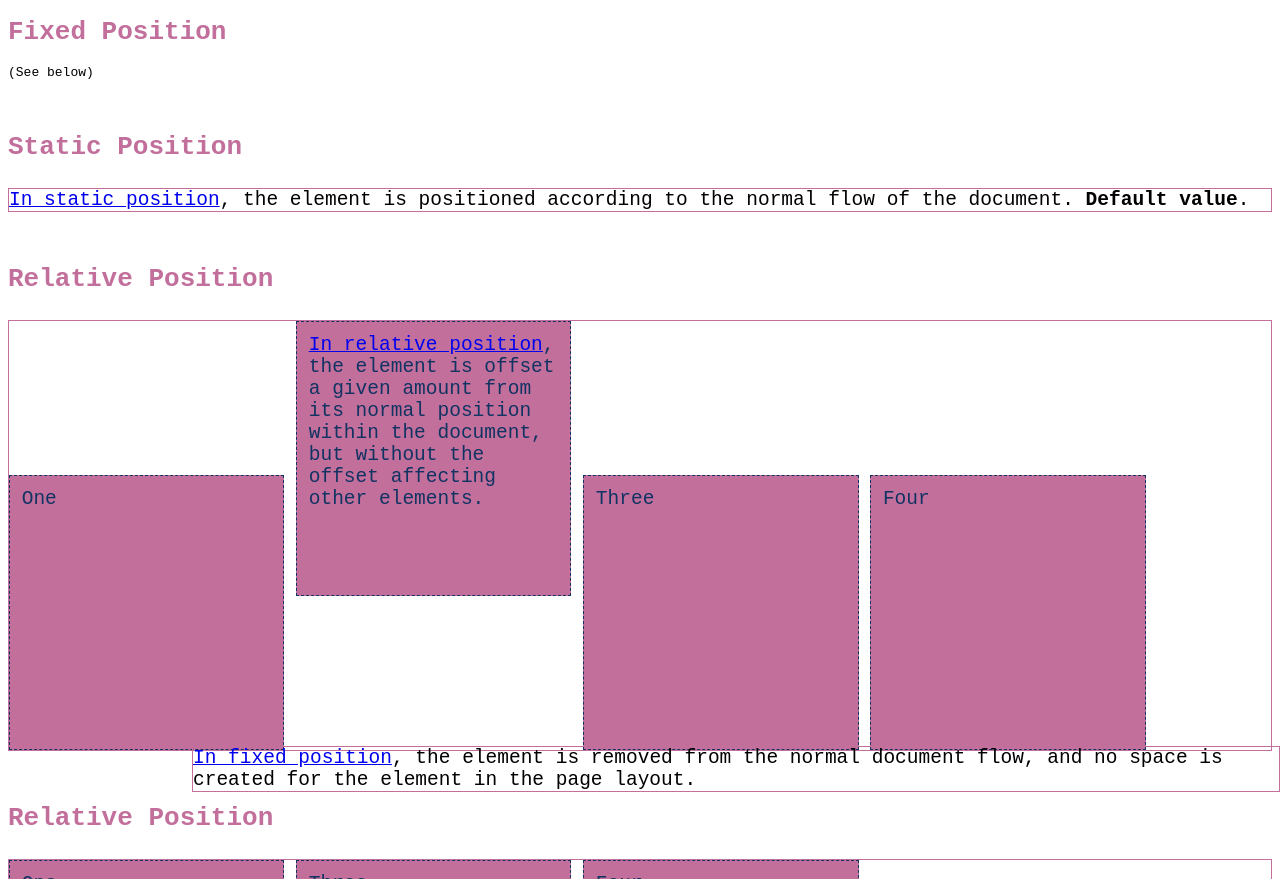
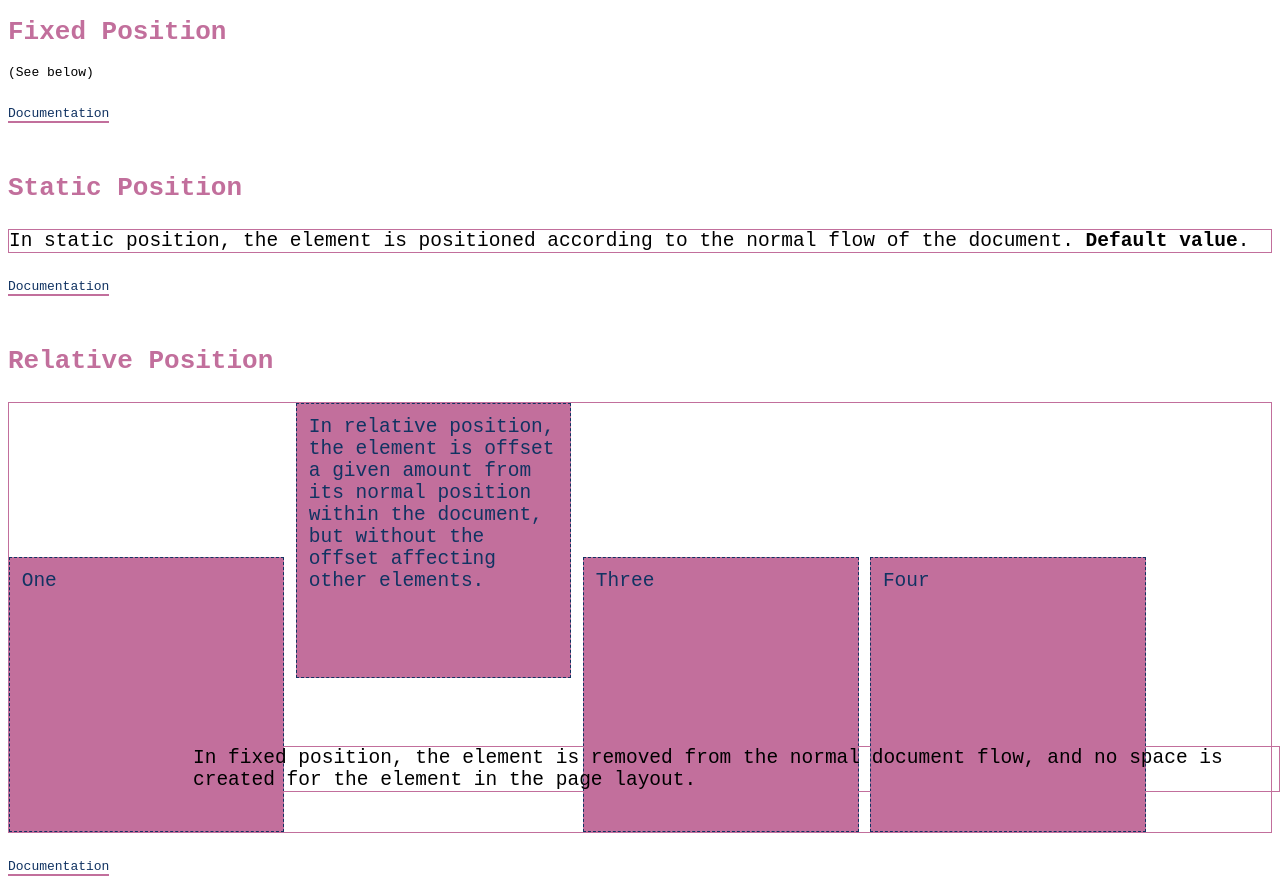
Before and after one commit to sebge2/css-sass-cookbook, a plain HTML site: page positioning.html in a window 1280 px wide. Shown: the top 879 px of the page. Drawn offline with Linux system fonts and the light colour scheme.

Commit message:
Deploying to gh-pages from @ sebge2/css-sass-cookbook@f3b81fd25302be5e3abd37396fdd50a10532f77c 🚀

```diff
--- a/css/animation.css
+++ b/css/animation.css
@@ -7,6 +7,19 @@ h1 {
 }
 h1:not(:first-of-type) {
   margin-top: 4rem;
+}
+
+.doc-link {
+  margin-top: 2rem;
+}
+.doc-link a {
+  text-decoration: none;
+  color: #113362;
+  border-bottom: 2px solid #c26f9c;
+  transition: border-bottom-color 3s ease-out;
+}
+.doc-link a:hover, .doc-link a:active {
+  border-bottom-color: #113362;
 }
 
 .example-box {
--- a/css/attribute_selectors.css
+++ b/css/attribute_selectors.css
@@ -7,6 +7,19 @@ h1 {
 }
 h1:not(:first-of-type) {
   margin-top: 4rem;
+}
+
+.doc-link {
+  margin-top: 2rem;
+}
+.doc-link a {
+  text-decoration: none;
+  color: #113362;
+  border-bottom: 2px solid #c26f9c;
+  transition: border-bottom-color 3s ease-out;
+}
+.doc-link a:hover, .doc-link a:active {
+  border-bottom-color: #113362;
 }
 
 .example-box {
--- a/css/combinators.css
+++ b/css/combinators.css
@@ -7,6 +7,19 @@ h1 {
 }
 h1:not(:first-of-type) {
   margin-top: 4rem;
+}
+
+.doc-link {
+  margin-top: 2rem;
+}
+.doc-link a {
+  text-decoration: none;
+  color: #113362;
+  border-bottom: 2px solid #c26f9c;
+  transition: border-bottom-color 3s ease-out;
+}
+.doc-link a:hover, .doc-link a:active {
+  border-bottom-color: #113362;
 }
 
 .example-box {
--- a/css/flex_box.css
+++ b/css/flex_box.css
@@ -7,6 +7,19 @@ h1 {
 }
 h1:not(:first-of-type) {
   margin-top: 4rem;
+}
+
+.doc-link {
+  margin-top: 2rem;
+}
+.doc-link a {
+  text-decoration: none;
+  color: #113362;
+  border-bottom: 2px solid #c26f9c;
+  transition: border-bottom-color 3s ease-out;
+}
+.doc-link a:hover, .doc-link a:active {
+  border-bottom-color: #113362;
 }
 
 .example-box {
--- a/css/grid.css
+++ b/css/grid.css
@@ -7,6 +7,19 @@ h1 {
 }
 h1:not(:first-of-type) {
   margin-top: 4rem;
+}
+
+.doc-link {
+  margin-top: 2rem;
+}
+.doc-link a {
+  text-decoration: none;
+  color: #113362;
+  border-bottom: 2px solid #c26f9c;
+  transition: border-bottom-color 3s ease-out;
+}
+.doc-link a:hover, .doc-link a:active {
+  border-bottom-color: #113362;
 }
 
 .example-box {
--- a/css/home.css
+++ b/css/home.css
@@ -7,6 +7,19 @@ h1 {
 }
 h1:not(:first-of-type) {
   margin-top: 4rem;
+}
+
+.doc-link {
+  margin-top: 2rem;
+}
+.doc-link a {
+  text-decoration: none;
+  color: #113362;
+  border-bottom: 2px solid #c26f9c;
+  transition: border-bottom-color 3s ease-out;
+}
+.doc-link a:hover, .doc-link a:active {
+  border-bottom-color: #113362;
 }
 
 .example-box {
--- a/css/positioning.css
+++ b/css/positioning.css
@@ -7,6 +7,19 @@ h1 {
 }
 h1:not(:first-of-type) {
   margin-top: 4rem;
+}
+
+.doc-link {
+  margin-top: 2rem;
+}
+.doc-link a {
+  text-decoration: none;
+  color: #113362;
+  border-bottom: 2px solid #c26f9c;
+  transition: border-bottom-color 3s ease-out;
+}
+.doc-link a:hover, .doc-link a:active {
+  border-bottom-color: #113362;
 }
 
 .example-box {
--- a/css/pseudo_classes.css
+++ b/css/pseudo_classes.css
@@ -7,6 +7,19 @@ h1 {
 }
 h1:not(:first-of-type) {
   margin-top: 4rem;
+}
+
+.doc-link {
+  margin-top: 2rem;
+}
+.doc-link a {
+  text-decoration: none;
+  color: #113362;
+  border-bottom: 2px solid #c26f9c;
+  transition: border-bottom-color 3s ease-out;
+}
+.doc-link a:hover, .doc-link a:active {
+  border-bottom-color: #113362;
 }
 
 .example-box {
--- a/css/responsive.css
+++ b/css/responsive.css
@@ -7,6 +7,19 @@ h1 {
 }
 h1:not(:first-of-type) {
   margin-top: 4rem;
+}
+
+.doc-link {
+  margin-top: 2rem;
+}
+.doc-link a {
+  text-decoration: none;
+  color: #113362;
+  border-bottom: 2px solid #c26f9c;
+  transition: border-bottom-color 3s ease-out;
+}
+.doc-link a:hover, .doc-link a:active {
+  border-bottom-color: #113362;
 }
 
 .example-box {
--- a/css/scss_features.css
+++ b/css/scss_features.css
@@ -7,6 +7,19 @@ h1 {
 }
 h1:not(:first-of-type) {
   margin-top: 4rem;
+}
+
+.doc-link {
+  margin-top: 2rem;
+}
+.doc-link a {
+  text-decoration: none;
+  color: #113362;
+  border-bottom: 2px solid #c26f9c;
+  transition: border-bottom-color 3s ease-out;
+}
+.doc-link a:hover, .doc-link a:active {
+  border-bottom-color: #113362;
 }
 
 .example-box {
--- a/css/shared.css
+++ b/css/shared.css
@@ -7,6 +7,19 @@ h1 {
 }
 h1:not(:first-of-type) {
   margin-top: 4rem;
+}
+
+.doc-link {
+  margin-top: 2rem;
+}
+.doc-link a {
+  text-decoration: none;
+  color: #113362;
+  border-bottom: 2px solid #c26f9c;
+  transition: border-bottom-color 3s ease-out;
+}
+.doc-link a:hover, .doc-link a:active {
+  border-bottom-color: #113362;
 }
 
 .example-box {
--- a/css/text_and_fonts.css
+++ b/css/text_and_fonts.css
@@ -8,6 +8,19 @@ h1 {
 }
 h1:not(:first-of-type) {
   margin-top: 4rem;
+}
+
+.doc-link {
+  margin-top: 2rem;
+}
+.doc-link a {
+  text-decoration: none;
+  color: #113362;
+  border-bottom: 2px solid #c26f9c;
+  transition: border-bottom-color 3s ease-out;
+}
+.doc-link a:hover, .doc-link a:active {
+  border-bottom-color: #113362;
 }
 
 .example-box {
--- a/css/transform.css
+++ b/css/transform.css
@@ -7,6 +7,19 @@ h1 {
 }
 h1:not(:first-of-type) {
   margin-top: 4rem;
+}
+
+.doc-link {
+  margin-top: 2rem;
+}
+.doc-link a {
+  text-decoration: none;
+  color: #113362;
+  border-bottom: 2px solid #c26f9c;
+  transition: border-bottom-color 3s ease-out;
+}
+.doc-link a:hover, .doc-link a:active {
+  border-bottom-color: #113362;
 }
 
 .example-box {
--- a/positioning.html
+++ b/positioning.html
@@ -8,44 +8,56 @@
 <body>
 
 <h1>Fixed Position</h1>
-(See below)
+<p>(See below)</p>
 <div class="fixed example-box">
-  <a href="https://developer.mozilla.org/en-US/docs/Web/CSS/position">In fixed position</a>, the element is removed from the normal document flow, and no space is created for the element in the page layout.
+  In fixed position, the element is removed from the normal document flow, and no space is created for the element in the page layout.
+</div>
+<div class="doc-link">
+  <a href="https://developer.mozilla.org/en-US/docs/Web/CSS/position" target="_blank">Documentation</a>
 </div>
 
 <h1>Static Position</h1>
 <div class="example-box">
   <div class="static">
-    <a href="https://developer.mozilla.org/en-US/docs/Web/CSS/position">In static position</a>, the element is positioned according to the normal flow of the document. <b>Default value</b>.
+    In static position, the element is positioned according to the normal flow of the document. <b>Default value</b>.
   </div>
+</div>
+<div class="doc-link">
+  <a href="https://developer.mozilla.org/en-US/docs/Web/CSS/position" target="_blank">Documentation</a>
 </div>
 
 <h1>Relative Position</h1>
 <div class="example-box">
   <div class="example-inner-box">One</div>
   <div class="example-inner-box relative">
-    <a href="https://developer.mozilla.org/en-US/docs/Web/CSS/position">In relative position</a>, the element is offset a given amount from its normal position within the document, but without the offset affecting other elements.
+    In relative position, the element is offset a given amount from its normal position within the document, but without the offset affecting other elements.
   </div>
   <div class="example-inner-box">Three</div>
   <div class="example-inner-box">Four</div>
+</div>
+<div class="doc-link">
+  <a href="https://developer.mozilla.org/en-US/docs/Web/CSS/position" target="_blank">Documentation</a>
 </div>
 
 <h1>Relative Position</h1>
 <div class="example-box" style="position: relative">
   <div class="example-inner-box">One</div>
   <div class="example-inner-box absolute">
-    <a href="https://developer.mozilla.org/en-US/docs/Web/CSS/position">In absolute position</a>, the element is taken out of the flow; thus, other elements are positioned as if it did not exist.
+    In absolute position, the element is taken out of the flow; thus, other elements are positioned as if it did not exist.
     The element is positioned relative to its nearest positioned ancestor (i.e., not static).
     In contrast, a relative positioned element remains in the normal flow of the document.
   </div>
   <div class="example-inner-box">Three</div>
   <div class="example-inner-box">Four</div>
 </div>
+<div class="doc-link">
+  <a href="https://developer.mozilla.org/en-US/docs/Web/CSS/position" target="_blank">Documentation</a>
+</div>
 
 <h1>Sticky Position</h1>
 <div class="example-box example-box-sticky">
   <p>
-    <a href="https://developer.mozilla.org/en-US/docs/Web/CSS/position">In sticky position</a>, the element is positioned according to the normal flow of the
+    In sticky position, the element is positioned according to the normal flow of the
     document, and then offset relative to its nearest scrolling ancestor and containing block.
     The offset does not affect the position of any other elements.
   </p>
@@ -79,6 +91,9 @@
     <dd class="example-inner-box">Two Gallants</dd>
   </div>
 </div>
+<div class="doc-link">
+  <a href="https://developer.mozilla.org/en-US/docs/Web/CSS/position" target="_blank">Documentation</a>
+</div>
 
 </body>
 </html>
```
Also changed, not shown: animation.html (+9 -9 lines), combinators.html (+12 -8 lines), pseudo_classes.html (+3 -4 lines), responsive.html (+3 -4 lines), text_and_fonts.html (+15 -15 lines).
